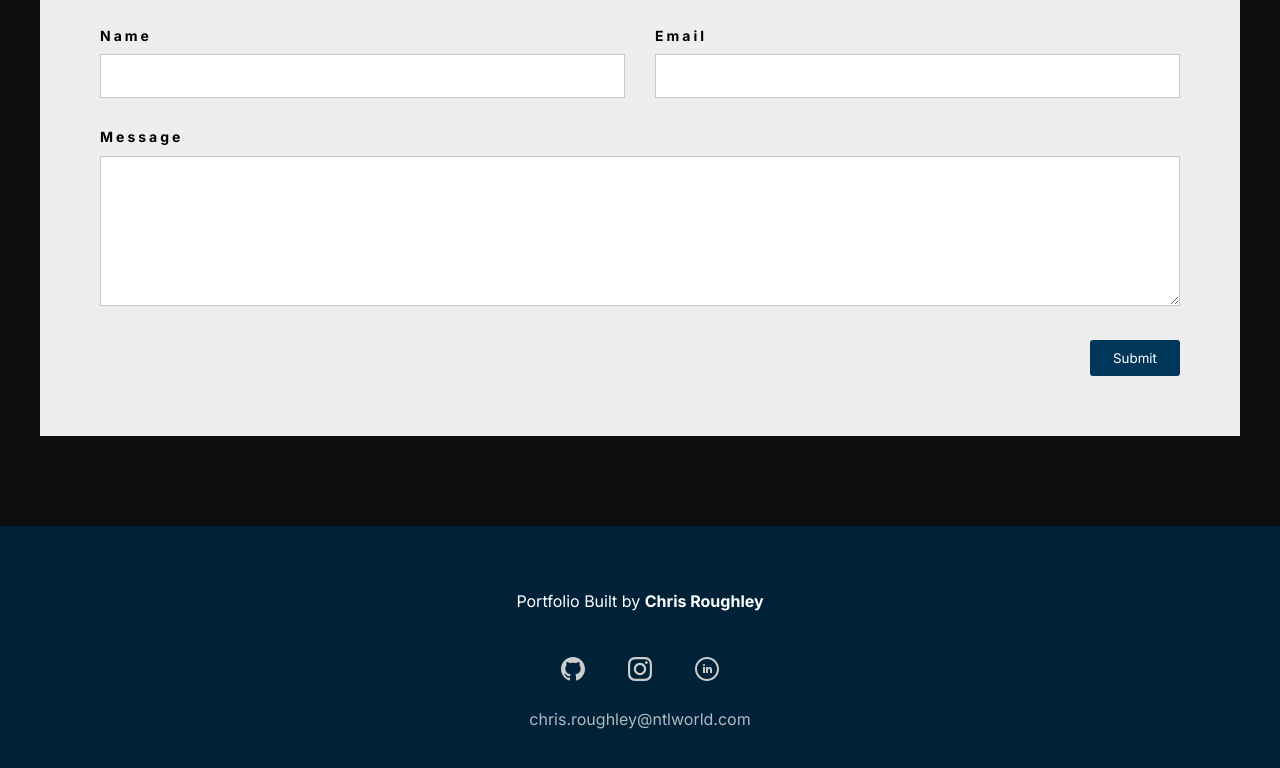
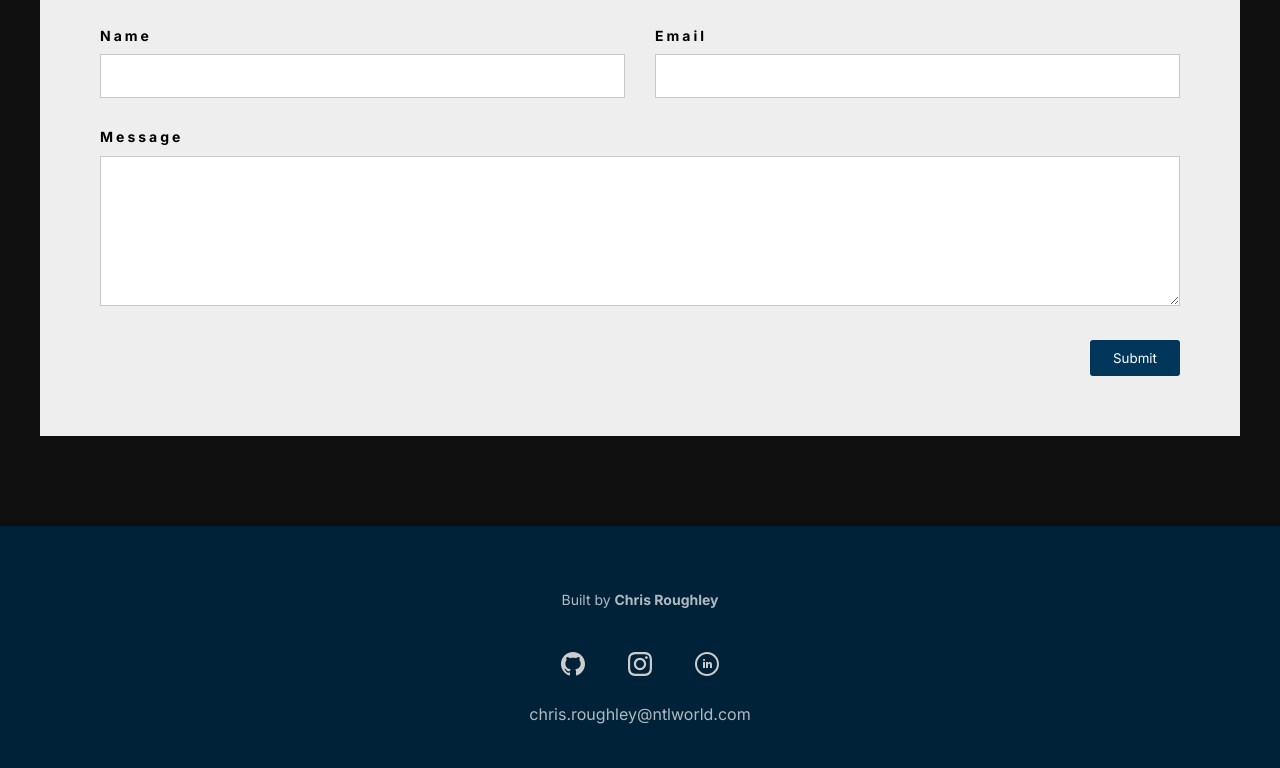
Before and after one commit to chrisroughley/chrisroughley.github.io, a plain HTML site: page index.html in a window 1280 px wide. Shown: the part 4370-5138 px from the top of the page. Drawn offline with nearby package versions, Linux system fonts and the light colour scheme.

Commit message:
add repo link and about content

```diff
--- a/index.css
+++ b/index.css
@@ -664,7 +664,12 @@ textarea {
 
 .footer-content {
   text-align: center;
+
   font-family: "Inter", sans-serif;
+}
+
+.repo-link {
+  color: rgba(255, 255, 255, 0.685);
 }
 
 .email {
--- a/index.html
+++ b/index.html
@@ -260,8 +260,11 @@
     <section class="footer-section">
       <div class="footer-container">
         <div class="container">
-          <p class="footer-content">Portfolio Built by <strong>Chris Roughley</strong></p>
-
+          <a href="https://github.com/chrisroughley/chrisroughley.github.io" target="_blank" class="footer-content repo-link">
+            <p>
+              Built by <strong>Chris Roughley</strong>
+            </p>
+          </a>
         <div class="container socials">
           <a
                   href="https://github.com/chrisroughley"
```
Also changed, not shown: README.md (added).
